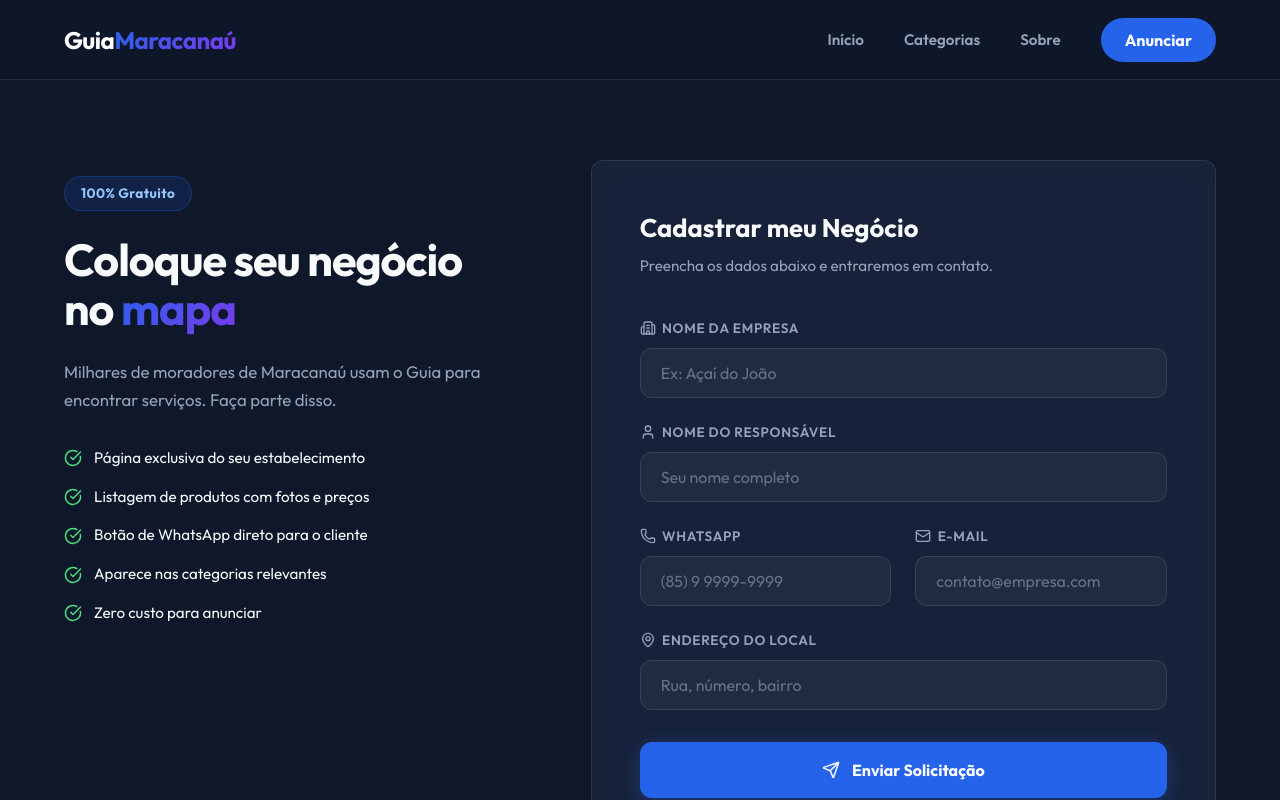
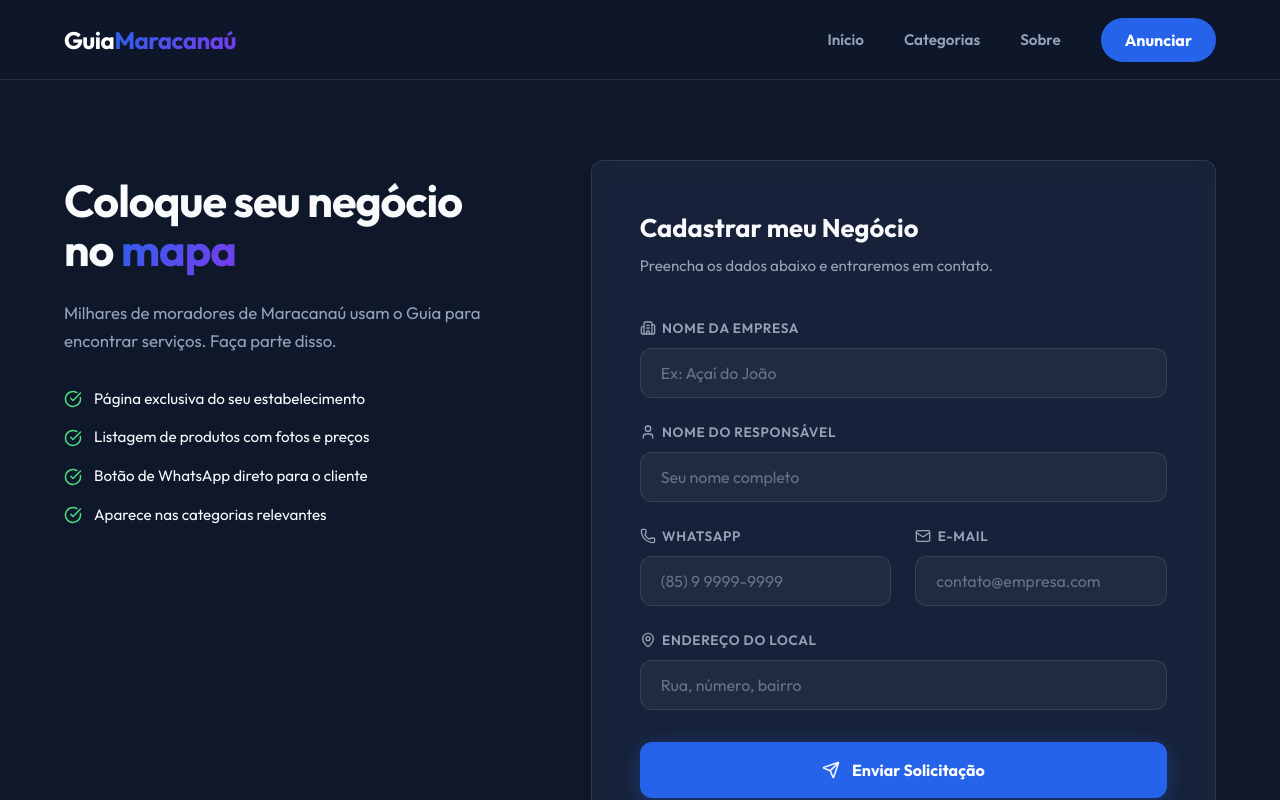
Before and after one commit to DiksonRodrigues/guia, a Next.js app: page /advertise in a window 1280 px wide. Shown: the top 800 px of the page. Built offline with nearby package versions, Linux system fonts and the light colour scheme.

Commit message:
fix: remove badge 100% gratuito e item de custo zero

```diff
--- a/src/app/advertise/page.tsx
+++ b/src/app/advertise/page.tsx
@@ -55,7 +55,6 @@ export default function AdvertisePage() {
 
           {/* ── Lado Esquerdo: Benefícios ── */}
           <aside className={styles.sidebar}>
-            <span className={styles.badge}>100% Gratuito</span>
             <h1 className={styles.sideTitle}>
               Coloque seu negócio no <span className="gradient-text">mapa</span>
             </h1>
@@ -70,7 +69,6 @@ export default function AdvertisePage() {
                 "Listagem de produtos com fotos e preços",
                 "Botão de WhatsApp direto para o cliente",
                 "Aparece nas categorias relevantes",
-                "Zero custo para anunciar",
               ].map((b) => (
                 <li key={b} className={styles.benefitItem}>
                   <CheckCircle size={18} className={styles.benefitIcon} />
```
